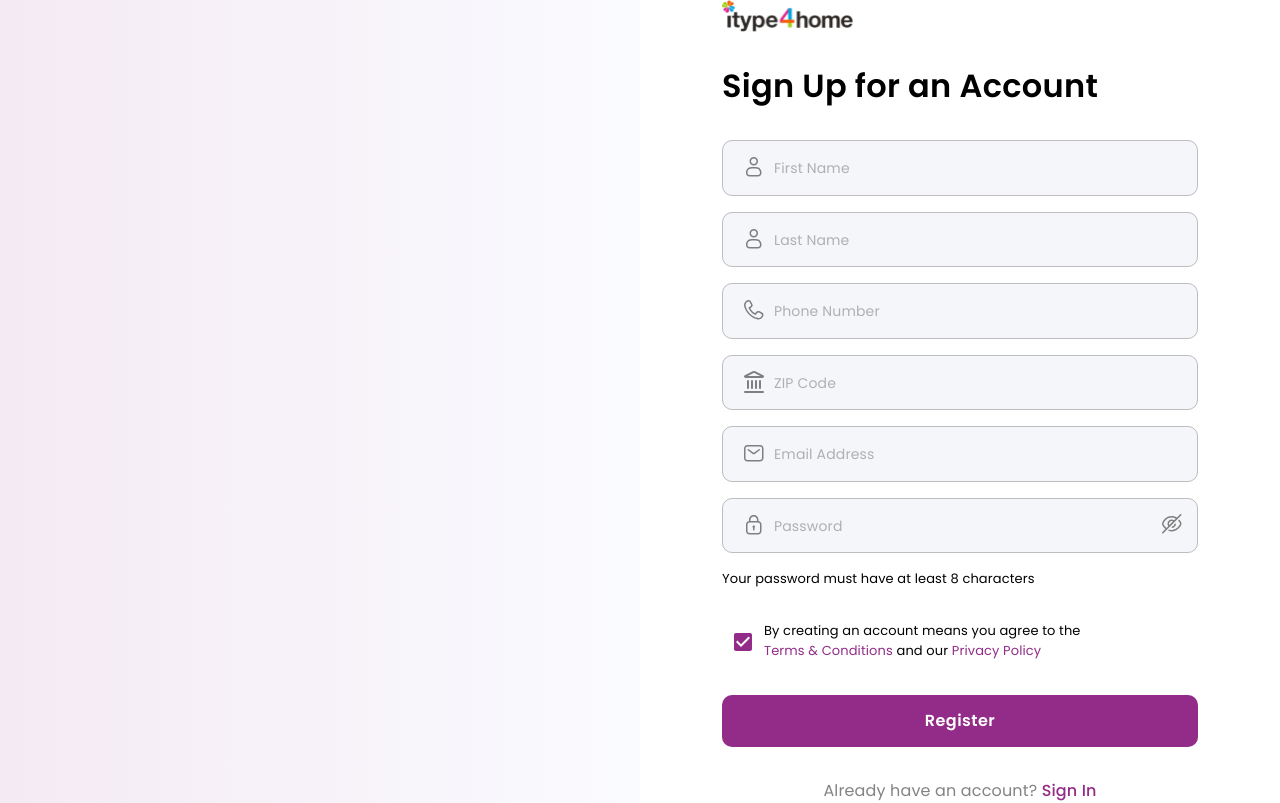
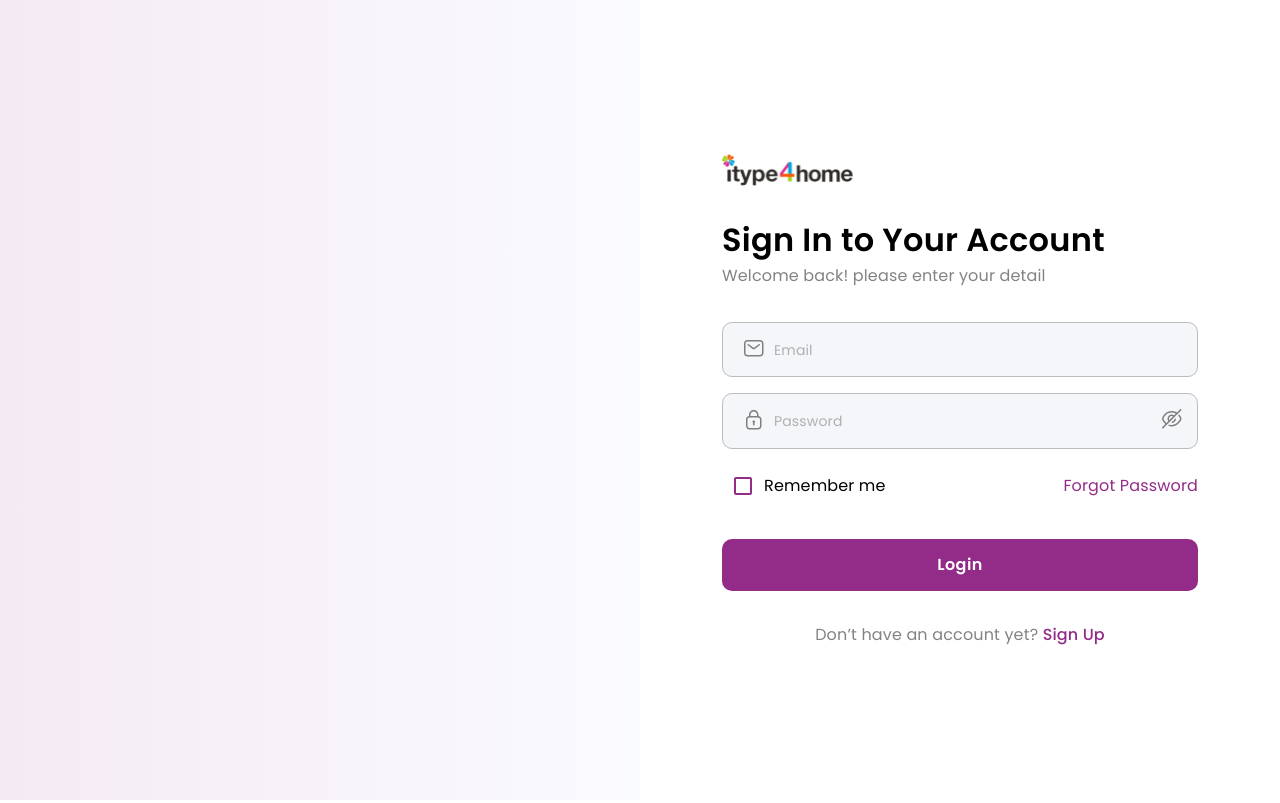
Before and after one commit to ajayg3interactive-gif/iType-Project, a React (Vite) app: page / in a window 1280 px wide. Built offline with nearby package versions, Linux system fonts and the light colour scheme.

Commit message:
ADD : Parent Login added

```diff
--- a/package.json
+++ b/package.json
@@ -16,7 +16,8 @@
     "axios": "^1.13.2",
     "react": "^19.1.1",
     "react-dom": "^19.1.1",
-    "react-hot-toast": "^2.6.0"
+    "react-hot-toast": "^2.6.0",
+    "react-router-dom": "^7.9.5"
   },
   "devDependencies": {
     "@eslint/js": "^9.36.0",
--- a/src/App.jsx
+++ b/src/App.jsx
@@ -3,12 +3,22 @@ import "./App.css";
 import { Box } from "@mui/material";
 import LeftSide from "./Compoents/LeftSide";
 import RightSide from "./Compoents/RightSide";
+import LoginPage from "./Compoents/LoginPage";
+import { Toaster } from "react-hot-toast";
+import { Route, Routes } from "react-router-dom";
 
 function App() {
   return (
-    <Box sx={{ display: "grid", gridTemplateColumns: "1fr 1fr",  height: "100vh" }}>
+    <Box
+      sx={{ display: "grid", gridTemplateColumns: "1fr 1fr", height: "100vh" }}
+    >
+      <Toaster />
       <LeftSide />
-      <RightSide />
+      <Routes>
+        <Route path="/" element={<LoginPage />} />
+        <Route path="/signup" element={<RightSide />} />
+      </Routes>
+
     </Box>
   );
 }
--- /dev/null
+++ b/src/Compoents/LoginPage.jsx
@@ -0,0 +1,173 @@
+import { Box, Button, Checkbox, Typography } from "@mui/material";
+import React, { useState } from "react";
+import itype4logo from "../assets/itype4home logo 1.svg";
+import { InputField } from "./InputFields";
+import { useNavigate } from "react-router-dom";
+import axios from "./../../node_modules/axios/lib/axios";
+import { postRequestLogin } from "../Hooks/axiosRequests";
+import toast from "react-hot-toast";
+
+export default function LoginPage() {
+  const [loginData, setLoginData] = useState({
+    email: "",
+    password: "",
+  });
+
+  const navigate = useNavigate();
+
+  const [errors, setErrors] = useState({});
+
+  const handleLogin = async (e) => {
+    e.preventDefault();
+    const newErrors = {};
+    const emailRegex = /^[^\s@]+@[^\s@]+\.[^\s@]+$/;
+
+    Object.entries(loginData).forEach(([key, value]) => {
+      if (!value) newErrors[key] = "This field is required";
+    });
+    if (loginData.email && !emailRegex.test(loginData.email)) {
+      newErrors.email = "Please enter a valid email address";
+    }
+    setErrors(newErrors);
+    try {
+      const res = await postRequestLogin("/login", loginData);
+      console.log(res);
+      toast.success("Login success");
+    } catch (err) {
+      console.log("Login Error", err);
+      toast.error("Login Error", err);
+    }
+    console.log(loginData);
+  };
+
+  const handleOnChange = (e) => {
+    const { name, value } = e.target;
+    setLoginData((prev) => ({
+      ...prev,
+      [name]: value,
+    }));
+    setErrors((prev) => ({ ...prev, [name]: "" }));
+  };
+
+  return (
+    <Box
+      sx={{
+        // height: "100vh",
+        display: "flex",
+        justifyContent: "center",
+        alignItems: "center",
+      }}
+    >
+      <Box
+        component={"form"}
+        onSubmit={handleLogin}
+        sx={{ display: "flex", flexDirection: "column", gap: "32px" }}
+      >
+        <Box
+          sx={{
+            backgroundImage: `url(${itype4logo})`,
+            backgroundRepeat: "no-repeat",
+            width: "131px",
+            height: "32px",
+          }}
+        />
+        <Box>
+          <Typography
+            sx={{
+              fontFamily: "Poppins",
+              fontWeight: 600,
+              fontSize: "32px",
+              lineHeight: "44px",
+            }}
+          >
+            Sign In to Your Account
+          </Typography>
+          <Typography
+            sx={{
+              color: "#09070580",
+              fontFamily: "Poppins",
+              fontWeight: 400,
+              fontSize: "16px",
+              lineHeight: "28px",
+            }}
+          >
+            Welcome back! please enter your detail{" "}
+          </Typography>
+        </Box>
+        <Box sx={{ display: "flex", flexDirection: "column", gap: "16px" }}>
+          <InputField
+            name={"email"}
+            label={"Email"}
+            onChange={handleOnChange}
+            error={!!errors.email}
+            helperText={errors.email}
+          />
+          <InputField
+            name={"password"}
+            label={"Password"}
+            onChange={handleOnChange}
+            error={!!errors.password}
+            helperText={errors.password}
+          />
+          <Box
+            sx={{
+              display: "flex",
+              alignItems: "center",
+              justifyContent: "space-between",
+            }}
+          >
+            <Box sx={{ display: "flex", alignItems: "center" }}>
+              <Checkbox
+                sx={{
+                  color: "#922C88",
+                  "&.Mui-checked": {
+                    color: "#922C88",
+                  },
+                }}
+              />
+              <Typography sx={{ fontFamily: "Poppins" }}>
+                Remember me
+              </Typography>
+            </Box>
+            <Typography sx={{ fontFamily: "Poppins", color: "#922C88" }}>
+              Forgot Password
+            </Typography>
+          </Box>
+        </Box>
+        <Button
+          type="submit"
+          style={{
+            color: "#fff",
+            backgroundColor: "#922C88",
+            textTransform: "none",
+            borderRadius: "10px",
+            padding: "12px",
+            fontFamily: "Poppins",
+            fontWeight: "600",
+            fontSize: "16px",
+          }}
+        >
+          Login
+        </Button>
+        <Typography
+          sx={{
+            fontFamily: "Poppins",
+            fontWeight: 400,
+            fontSize: "16px",
+            lineHeight: "24px",
+            textAlign: "center",
+            color: "#09070580",
+          }}
+        >
+          Don’t have an account yet?{" "}
+          <span
+            style={{ color: "#922C88", fontWeight: "450", cursor: "pointer" }}
+            onClick={() => navigate("/signup")}
+          >
+            Sign Up
+          </span>
+        </Typography>
+      </Box>
+    </Box>
+  );
+}
--- a/src/Compoents/RightSide.jsx
+++ b/src/Compoents/RightSide.jsx
@@ -4,6 +4,7 @@ import itype4logo from "../assets/itype4home logo 1.svg";
 import { postRequestRegister } from "../Hooks/axiosRequests";
 import { InputField } from "./InputFields";
 import toast from "react-hot-toast";
+import { useNavigate } from "react-router-dom";
 
 export default function RightSide() {
   const [formData, setFormData] = useState({
@@ -16,6 +17,8 @@ export default function RightSide() {
   });
 
   const [errors, setErrors] = useState({});
+
+  const navigate = useNavigate();
 
   const handleOnChange = (e) => {
     const { name, value } = e.target;
@@ -201,6 +204,7 @@ export default function RightSide() {
           Already have an account?{" "}
           <span
             style={{ color: "#922C88", fontWeight: "450", cursor: "pointer" }}
+            onClick={()=>navigate("/")}
           >
             Sign In
           </span>
--- a/src/Hooks/axiosRequests.js
+++ b/src/Hooks/axiosRequests.js
@@ -16,3 +16,12 @@ export async function postRequestRegister(URL, payload) {
     console.log("Error in postRequestRegister", err);
   }
 }
+
+export async function postRequestLogin(URL, payload) {
+  try {
+    const res = await axioxCient.post(URL, payload);
+    return res;
+  } catch (error) {
+    console.log("Error in postRequestLogin", err);
+  }
+}
--- a/src/main.jsx
+++ b/src/main.jsx
@@ -2,11 +2,12 @@ import { StrictMode } from "react";
 import { createRoot } from "react-dom/client";
 import "./index.css";
 import App from "./App.jsx";
-import { Toaster } from "react-hot-toast";
+import { BrowserRouter } from "react-router-dom";
 
 createRoot(document.getElementById("root")).render(
   <StrictMode>
-    <Toaster />
-    <App />
+    <BrowserRouter>
+      <App />
+    </BrowserRouter>
   </StrictMode>
 );
```
Also changed, not shown: 1 other file (tests, documents, lock files or other folders).
